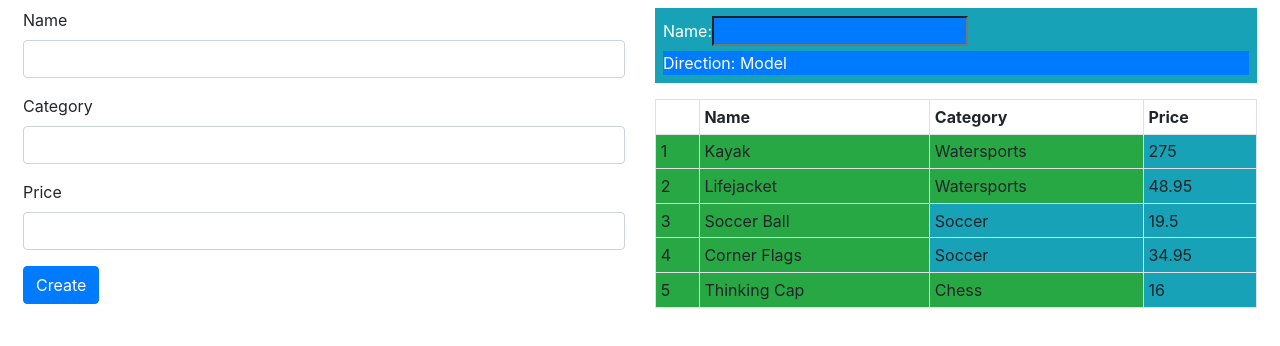
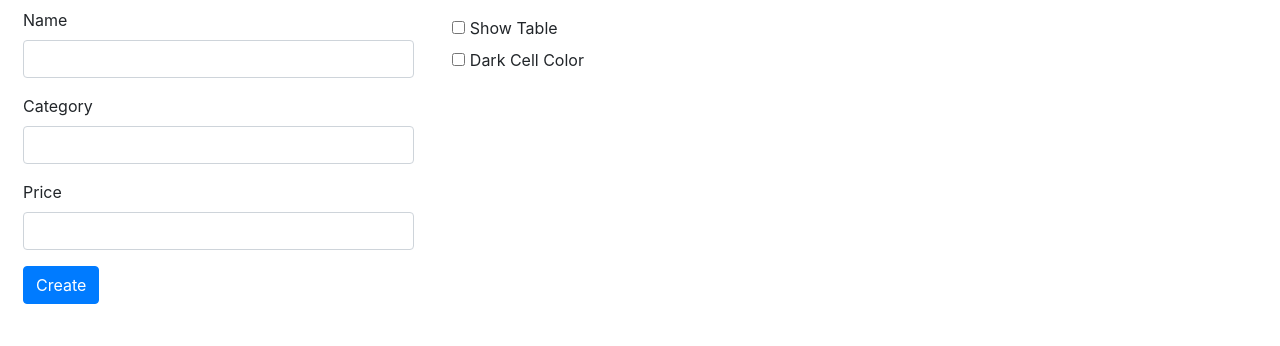
Before and after one commit to adriloma/angular-pro, an Angular app: page / in a window 1280 px wide. Shown: the top 346 px of the page. Built offline with nearby package versions, Linux system fonts and the light colour scheme.

Commit message:
finished chapter 16

```diff
--- /dev/null
+++ b/src/app/product/cellColor.directive.ts
@@ -0,0 +1,10 @@
+import { Directive, HostBinding } from "@angular/core";
+@Directive({
+    selector: "td"
+})
+export class PaCellColor {
+    @HostBinding("class") bgClass: string = "";
+    setColor(dark: Boolean) {
+        this.bgClass = dark ? "bg-dark" : "";
+    }
+}
--- /dev/null
+++ b/src/app/product/cellColorSwitcher.directive.ts
@@ -0,0 +1,24 @@
+import { Directive, Input, Output, EventEmitter, SimpleChange, ContentChildren } from "@angular/core";
+import { PaCellColor } from "./cellColor.directive";
+@Directive({
+    selector: "table"
+})
+export class PaCellColorSwitcher {
+    @Input("paCellDarkColor") modelProperty: Boolean;
+    @ContentChildren(PaCellColor) contentChildren: QueryList<PaCellColor>;
+    ngOnChanges(changes: { [property: string]: SimpleChange }) {
+        this.updateContentChildren(changes["modelProperty"].currentValue);
+    }
+    private updateContentChildren(dark: Boolean) {
+        if (this.contentChildren != null && dark != undefined) {
+            this.contentChildren.forEach((child, index) => {
+                child.setColor(index % 2 ? dark : !dark);
+            });
+        }
+    }
+    ngAfterContentInit() {
+        this.contentChildren.changes.subscribe(() => {
+            setTimeout(() => this.updateContentChildren(this.modelProperty), 0);
+        });
+    }
+}
--- /dev/null
+++ b/src/app/product/iterator.directive.ts
@@ -0,0 +1,66 @@
+import {
+    Directive, ViewContainerRef, TemplateRef,
+    Input, SimpleChange, IterableDiffer, IterableDiffers,
+    ChangeDetectorRef, CollectionChangeRecord, DefaultIterableDiffer, ViewRef
+} from "@angular/core";
+@Directive({
+    selector: "[customForOf]"
+})
+export class PaIteratorDirective {
+    private differ: DefaultIterableDiffer<any>;
+    private views: Map<any, PaIteratorContext> = new Map<any, PaIteratorContext>();
+    constructor(private container: ViewContainerRef,
+        private template: TemplateRef<Object>,
+        private differs: IterableDiffers,
+        private changeDetector: ChangeDetectorRef) {
+    }
+    @Input("customForOf")
+    dataSource: any;
+    ngOnInit() {
+        this.differ =
+            <DefaultIterableDiffer<any>>this.differs.find(this.dataSource).create();
+    }
+    ngDoCheck() {
+        let changes = this.differ.diff(this.dataSource);
+        if (changes != null) {
+            changes.forEachAddedItem(addition => {
+                let context = new PaIteratorContext(addition.item,
+                    addition.currentIndex, changes.length);
+                context.view = this.container.createEmbeddedView(this.template,
+                    context);
+                this.views.set(addition.trackById, context);
+            });
+            let removals = false;
+            changes.forEachRemovedItem(removal => {
+                removals = true;
+                let context = this.views.get(removal.trackById);
+                if (context != null) {
+                    this.container.remove(this.container.indexOf(context.view));
+                    this.views.delete(removal.trackById);
+                }
+            });
+            if (removals) {
+                let index = 0;
+                this.views.forEach(context =>
+                    context.setData(index++, this.views.size));
+            }
+        }
+    }
+}
+class PaIteratorContext {
+    index: number;
+    odd: boolean; even: boolean;
+    first: boolean; last: boolean;
+    view: ViewRef;
+    constructor(public $implicit: any,
+        public position: number, total: number) {
+        this.setData(position, total);
+    }
+    setData(index: number, total: number) {
+        this.index = index;
+        this.odd = index % 2 == 1;
+        this.even = !this.odd;
+        this.first = index == 0;
+        this.last = index == total - 1;
+    }
+}
--- a/src/app/product/product.component.html
+++ b/src/app/product/product.component.html
@@ -8,47 +8,57 @@
     }
 </style>
 <div class="row m-2">
-    <div class="col-6">
+    <div class="col-4">
         <form novalidate [formGroup]="form" (ngSubmit)="submitForm(form)">
             <div class="form-group" *ngFor="let control of form.productControls">
                 <label>{{control.label}}</label>
                 <input class="form-control" [(ngModel)]="newProduct[control.modelProperty]"
                     name="{{control.modelProperty}}" formControlName="{{control.modelProperty}}" />
-                <ul class="text-danger list-unstyled" *ngIf="(formSubmitted || control.dirty) && control.invalid">
+                <ul class="text-danger list-unstyled" *ngIf="(formSubmitted || control.dirty) && !control.valid">
                     <li *ngFor="let error of control.getValidationMessages()">
                         {{error}}
                     </li>
                 </ul>
             </div>
             <button class="btn btn-primary" type="submit" [disabled]="formSubmitted && !form.valid"
-            [class.btn-secondary]="formSubmitted && form.invalid">
+                [class.btn-secondary]="formSubmitted && !form.valid">
                 Create
             </button>
         </form>
     </div>
-    <div class="col-6">
-        <div class="form-group bg-info text-white p-2">
-            <label>Name:</label>
-        <input class="bg-primary text-white" [(paModel)]="newProduct.name" #miVariable="paModelExportada" />
-        <div class="bg-primary text-white">Direction: {{miVariable.direction}}</div>
+    <div class="col-8">
+<div class="m-2">
+    <div class="checkbox">
+        <label>
+            <input type="checkbox" [(ngModel)]="showTable" />
+            Show Table
+        </label>
     </div>
-        <table class="table table-sm table-bordered table-striped">
+    <div class="checkbox">
+        <label>
+            <input type="checkbox" [(ngModel)]="darkColor" />
+            Dark Cell Color
+        </label>
+    </div>
+    <table *proIf="showTable" [paCellDarkColor]="darkColor" class="table table-sm table-bordered table-striped">
     <tr>
         <th></th>
         <th>Name</th>
         <th>Category</th>
         <th>Price</th>
+        <th></th>
     </tr>
-            <tr *ngFor="let item of getProducts(); let i = index"
-                [pro-test]="getProducts().length < 6 ? 'bg-success' : 'bg-warning'" [pro-product]="item"
-                (pro-category)="newProduct.category=$event">
-                <td>{{i + 1}}</td>
-                <td>{{item.name}}</td>
-                <td [pro-test]="item.category == 'Soccer' ? 'bg-info' : null">
-                    {{item.category}}
+    <tr *customFor="let item of getProducts(); let i = index; let odd = odd;
+            let even = even" [class.bg-info]="odd" [class.bg-warning]="even">
+        <td style="vertical-align:middle">{{i + 1}}</td>
+        <td style="vertical-align:middle">{{item.name}}</td>
+        <td style="vertical-align:middle">{{item.category}}</td>
+        <td style="vertical-align:middle">{{item.price}}</td>
+        <td class="text-center">
+            <button class="btn btn-danger btn-sm" (click)="deleteProduct(item.id)">
+                Delete
+            </button>
         </td>
-                <td [pro-test]="'bg-info'">{{item.price}}</td>
     </tr>
 </table>
 </div>
-</div>
--- a/src/app/product/product.component.ts
+++ b/src/app/product/product.component.ts
@@ -10,6 +10,7 @@ import { ProductFormGroup } from './form.model';
 })
 export class ProductComponent {
     model: Model = new Model();
+    showHeader = true;
     form: ProductFormGroup = new ProductFormGroup();
     getProduct(key: number): Product {
         return this.model.getProduct(key);
@@ -20,6 +21,9 @@ export class ProductComponent {
     newProduct: Product = new Product();
     addProduct(p: Product) {
         this.model.saveProduct(p);
+    }
+    deleteProduct(key: number) {
+        this.model.deleteProduct(key);
     }
     formSubmitted: boolean = false;
     submitForm(form: NgForm) {
--- /dev/null
+++ b/src/app/product/proif.directive.ts
@@ -0,0 +1,22 @@
+import { Directive, Input, OnChanges, SimpleChange, ViewContainerRef, TemplateRef } from "@angular/core";
+
+@Directive({
+    selector: 'ng-template [proIf]'
+})
+export class ProIfDirective implements OnChanges {
+    @Input() proIf: boolean;
+
+    constructor(
+        private container: ViewContainerRef,
+        private template: TemplateRef<Object>) {
+        }
+
+    ngOnChanges(changes: {[property: string]: SimpleChange}) {
+        const change = changes['proIf'];
+        if (!change.isFirstChange() && change.currentValue === false) {
+            this.container.clear();
+        } else if (change.currentValue === true) {
+            this.container.createEmbeddedView(this.template);
+        }
+    }
+}
```
Also changed, not shown: src/app/app.module.ts (+9 -1 lines). Lines whose indentation alone changed are shown as unchanged.
